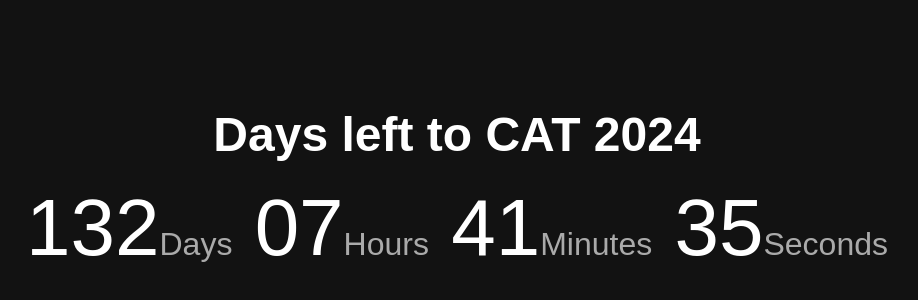
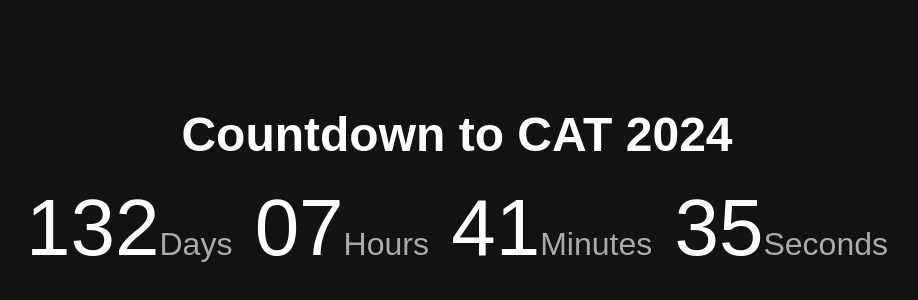
Before and after one commit to sahaj169/days-left-to-cat-2024, a plain HTML site: page index.html in a window 1280 px wide. Shown: the part 200-500 px from the top of the page, without its empty margins (183-1101 px from the left). Drawn offline with Linux system fonts and the light colour scheme.

Commit message:
Update index.html

```diff
--- a/index.html
+++ b/index.html
@@ -3,7 +3,7 @@
 <head>
     <meta charset="UTF-8">
     <meta name="viewport" content="width=device-width, initial-scale=1.0">
-    <title>Days Left to CAT 2024 | Live Countdown</title>
+    <title>Countdown to CAT 2024 | Live Countdown</title>
     <style>
         body {
             background-color: #121212;
@@ -34,7 +34,7 @@
 </head>
 <body>
     <div class="container">
-        <div class="heading">Days left to CAT 2024</div>
+        <div class="heading">Countdown to CAT 2024</div>
         <div class="countdown" id="countdown">
             <span id="days">00</span><span class="label">Days</span>
             <span id="hours">00</span><span class="label">Hours</span>
```
